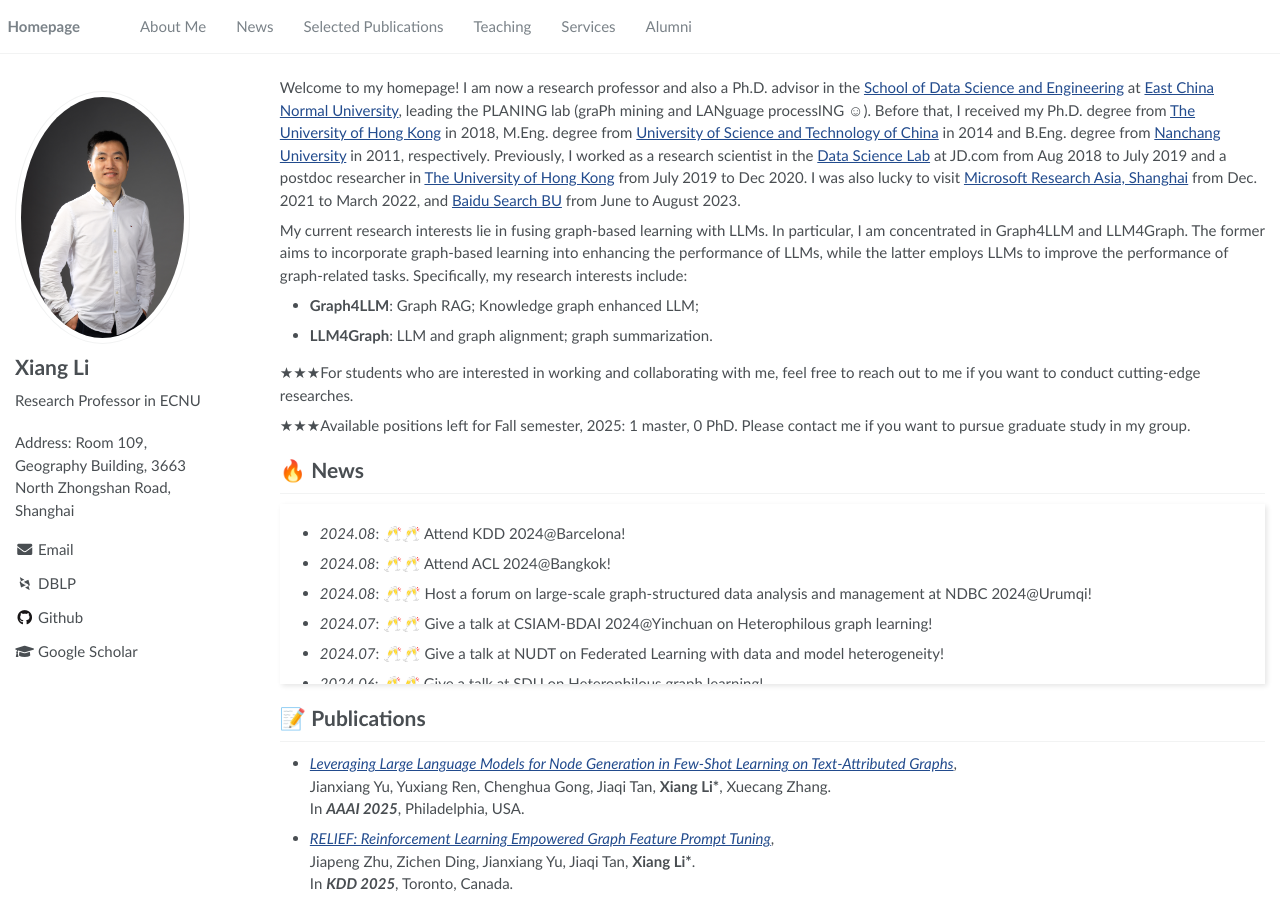
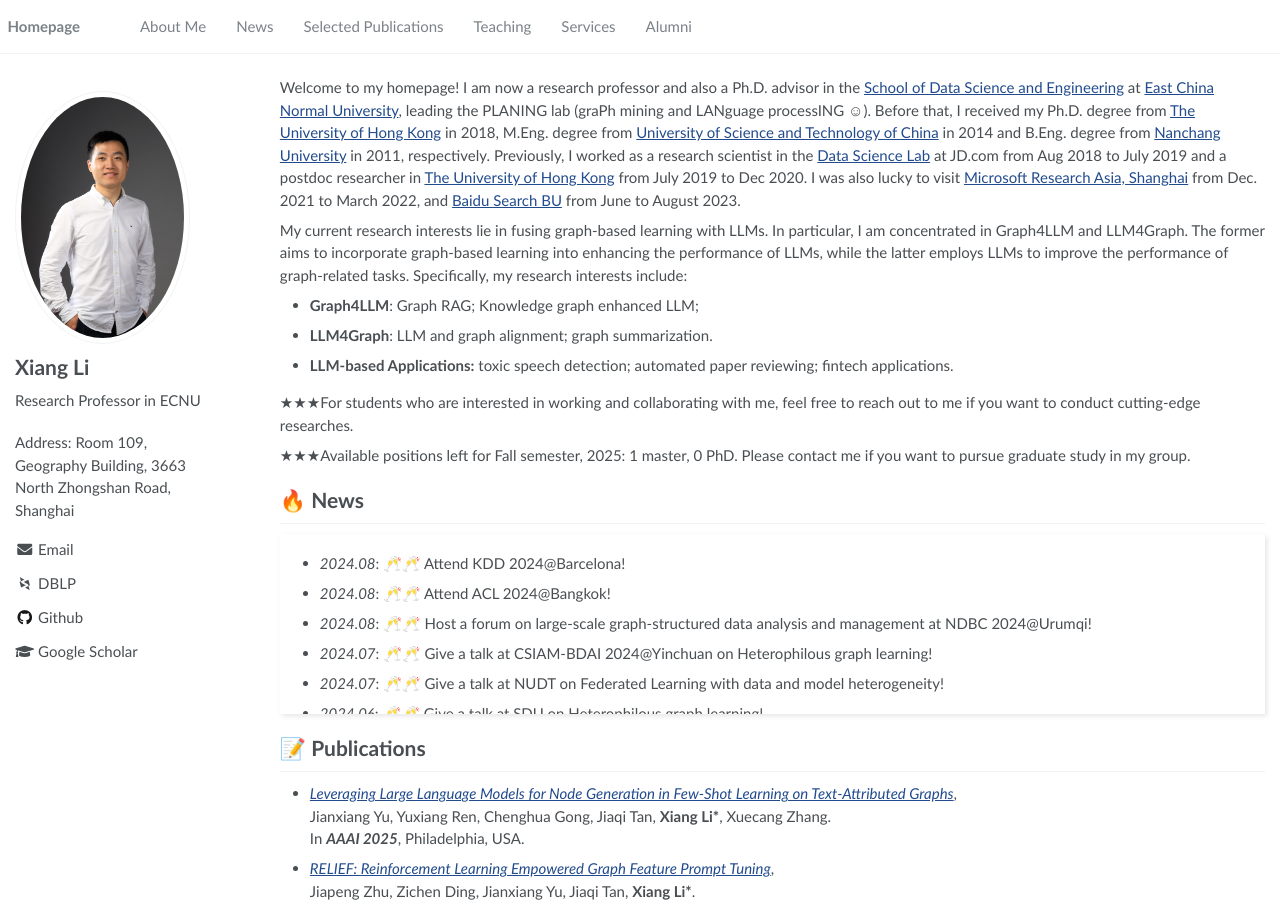
Before and after one commit to lixiang3776/lixiang3776.github.io, a Jekyll site: the page built from _pages/about.md, in a window 1280 px wide and 900 px high. Built offline with Jekyll 4.4.1, drawn with Linux system fonts in a browser that asks for light colours; some web fonts are replaced.

Commit message:
Update about.md

```diff
--- a/_pages/about.md
+++ b/_pages/about.md
@@ -25,6 +25,7 @@ My current research interests lie in fusing graph-based learning with LLMs. In p
 Specifically, my research interests include:
 - **Graph4LLM**: Graph RAG; Knowledge graph enhanced LLM;
 - **LLM4Graph**: LLM and graph alignment; graph summarization.
+- **LLM-based Applications:** toxic speech detection; automated paper reviewing; fintech applications.
 
 &#9733;&#9733;&#9733;For students who are interested in working and collaborating with me, feel free to reach out to me if you want to conduct cutting-edge researches.
 
```
